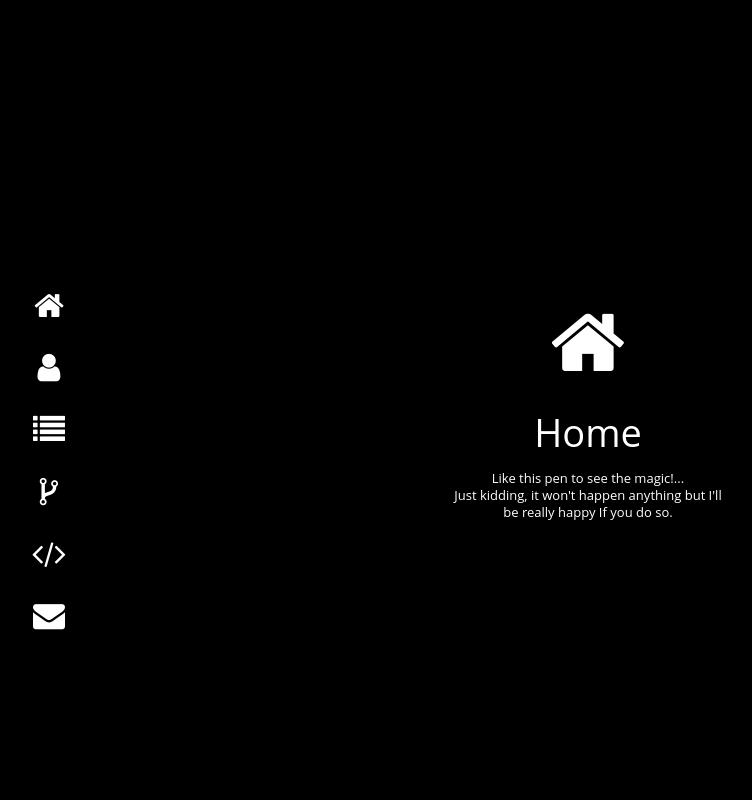
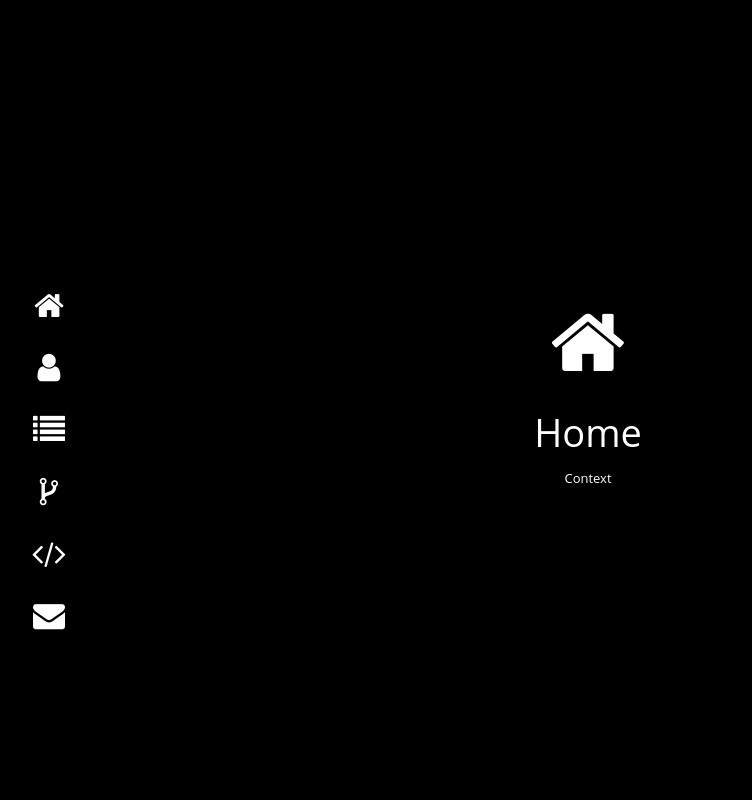
Before and after one commit to jaeseonglee1008/Face-recognition-full-stack-web-app, a Django app: template blog/templates/blog/post_list.html in a window 1280 px wide. Shown: the whole page, without its empty margins (15-767 px from the left). Run offline with Django 3.2, Linux system fonts and the light colour scheme; the template is opened without the code that fills it, so the values that code supplies are empty; some libraries are stand-ins or nearby versions.

Commit message:
template imported by peters bibble

```diff
--- a/blog/templates/blog/post_list.html
+++ b/blog/templates/blog/post_list.html
@@ -6,7 +6,6 @@
 	<link rel="stylesheet" type="text/css" href="https://cdnjs.cloudflare.com/ajax/libs/font-awesome/4.3.0/css/font-awesome.css">
 	<link rel="stylesheet" type="text/css" href="{% static 'css/mystyle.css' %}">
 </head>
-
 <body>
 	<div>
 		<div id="t1">
@@ -24,33 +23,22 @@
 									<a href="#t6"><li class="motion fa fa-envelope" id="six"></li></a>
 								</ul>
 								<div class="page" id="p1">
-							<section class="motion fa fa-home"><span class="title">Home</span><span class="hint">Like this pen to see the magic!...<br> Just kidding, it won't happen anything but I'll be really happy If you do so.</span></section>
+									<section class="motion fa fa-home"><span class="title">Home</span><span class="hint">Context</span></section>
 								</div>
 								<div class="page" id="p2">
-							<section><span>hi</span></section>
+									<section class="motion fa fa-user"><span class="title">Home</span><span class="hint">Context</span></section>
 								</div>
 								<div class="page" id="p3">
-							<section class="motion"><span class="hint">this isfinal test</span></section>
+									<section class="motion fa fa-list"><span class="title">Home</span><span class="hint">Context</span></section>
 								</div>
 								<div class="page" id="p4">
-							<section class="motion fa fa-dribbble">
-								<span class="title">Dribbble</span>
-								<p class="hint">
-									<a href="https://dribbble.com/albertohartzet" target="_blank">Im ready to play, <span class="hint line-trough">invite me </span> find me</a>
-								</p>
-								<p class="hint">Already invited by <a href="http://www.dribbble.com/mrpeters" target="_blank">Stan Peters</a></p>
-							</section>
+									<section class="motion fa fa-code-fork"><span class="title">Home</span><span class="hint">Context</span></section>
 								</div>
 								<div class="page" id="p5">
-							<section class="motion fa fa-plus-circle">
-								<span class="title">More</span>
-								<p class="hint">
-									<span>You love one page & CSS only stuff? </span><br/>
-									<a href="https://codepen.io/hrtzt/details/pgXMYb/" target="_blank">check this pen "Pure CSS One page vertical navigation"</a>
-								</p>
-							</section>
+									<section class="motion fa fa-code"><span class="title">Home</span><span class="hint">Context</span></section>
 								</div>
 								<div class="page" id="p6">
+									<section class="motion fa fa-envelope"><span class="title">Home</span><span class="hint">Context</span></section>
 
 								</div>
 							</div>
@@ -59,10 +47,6 @@
 				</div>
 			</div>
 		</div>
-
-
-
 	</div>
-
 </body>
 </html>
```
Lines whose indentation alone changed are shown as unchanged.
